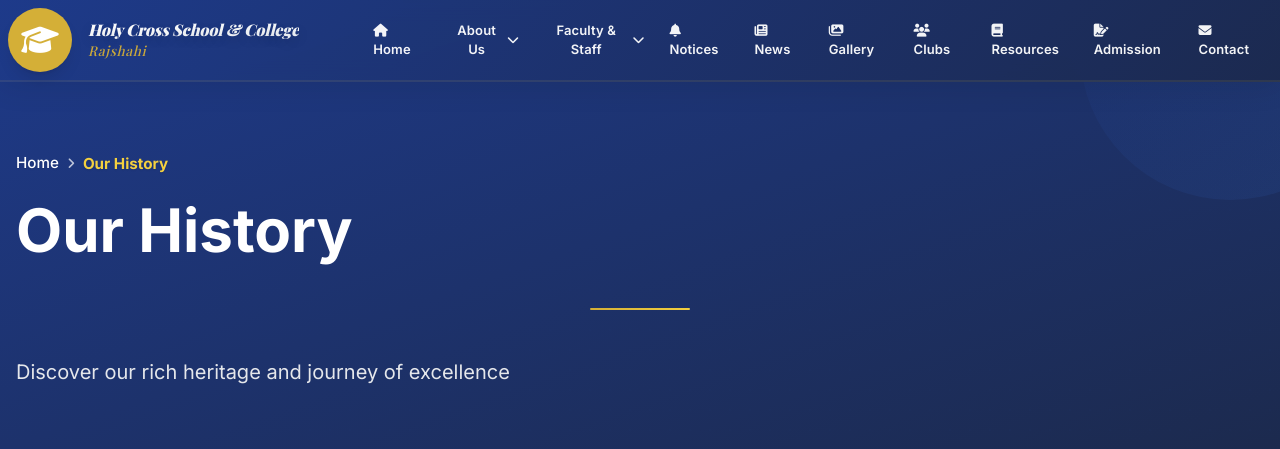
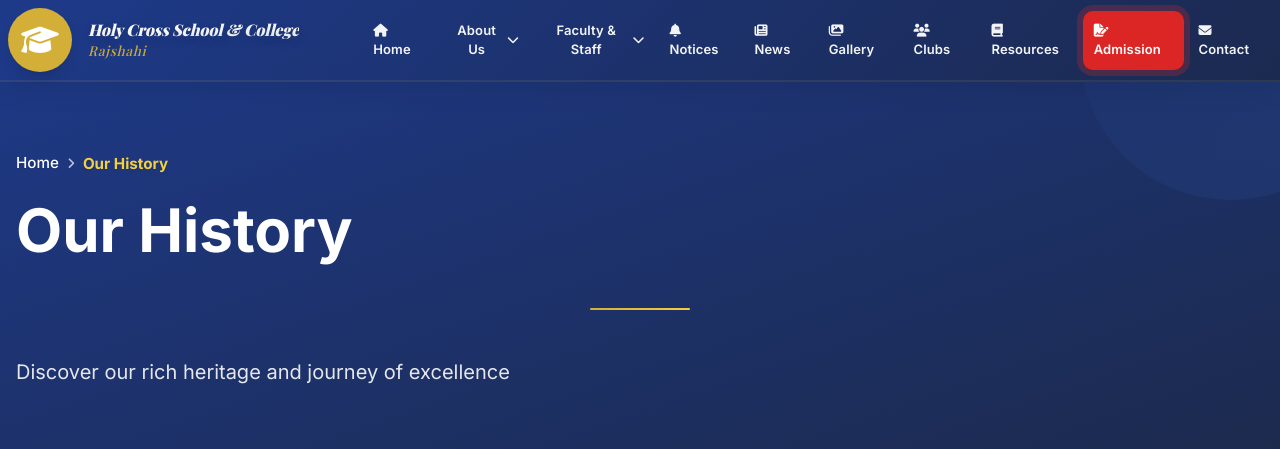
Before and after one commit to sjpbd/holy-Cross-Rajshahi-Website, a Django app: page /about/ in a window 1280 px wide. Shown: the top 449 px of the page. Run offline with Django 5.2, Linux system fonts and the light colour scheme; data comes from the database, SQL or seed files in the repository; data that the repository does not hold is empty; some libraries are stand-ins or nearby versions; some web fonts are replaced.

Commit message:
Highlight the Admission menu item in red with a soft pulse.
Co-authored-by: Cursor <cursoragent@cursor.com>

```diff
--- a/templates/includes/navbar.html
+++ b/templates/includes/navbar.html
@@ -85,7 +85,7 @@
                 <a href="{% url 'resources' %}" class="nav-link">
                     <i class="fas fa-book mr-1"></i>Resources
                 </a>
-                <a href="{% url 'admissions:landing' %}" class="nav-link">
+                <a href="{% url 'admissions:landing' %}" class="nav-link nav-link-admission">
                     <i class="fas fa-file-signature mr-1"></i>Admission
                 </a>
                 <a href="{% url 'contact' %}" class="nav-link">
@@ -152,7 +152,7 @@
             <a href="{% url 'resources' %}" class="mobile-nav-link">
                 <i class="fas fa-book mr-2"></i>Resources
             </a>
-            <a href="{% url 'admissions:landing' %}" class="mobile-nav-link">
+            <a href="{% url 'admissions:landing' %}" class="mobile-nav-link nav-link-admission">
                 <i class="fas fa-file-signature mr-2"></i>Admission
             </a>
             <a href="{% url 'contact' %}" class="mobile-nav-link">
@@ -355,6 +355,34 @@
         transform: translateY(0);
     }
 
+    /* Admission - highlighted red call to action */
+    .nav-link-admission {
+        background: #dc2626;
+        color: #fff !important;
+        margin-left: 0.25rem;
+        box-shadow: 0 0 0 0 rgba(220, 38, 38, 0.6);
+        animation: admission-pulse 2s ease-out infinite;
+    }
+
+    .nav-link-admission::before {
+        display: none;
+    }
+
+    .nav-link-admission:hover {
+        background: #b91c1c;
+        color: #fff !important;
+    }
+
+    @keyframes admission-pulse {
+        0% { box-shadow: 0 0 0 0 rgba(220, 38, 38, 0.6); }
+        70% { box-shadow: 0 0 0 10px rgba(220, 38, 38, 0); }
+        100% { box-shadow: 0 0 0 0 rgba(220, 38, 38, 0); }
+    }
+
+    @media (prefers-reduced-motion: reduce) {
+        .nav-link-admission { animation: none; }
+    }
+
     /* Dropdown Menu - Modern Card Style */
     .dropdown-menu {
         position: absolute;
```
